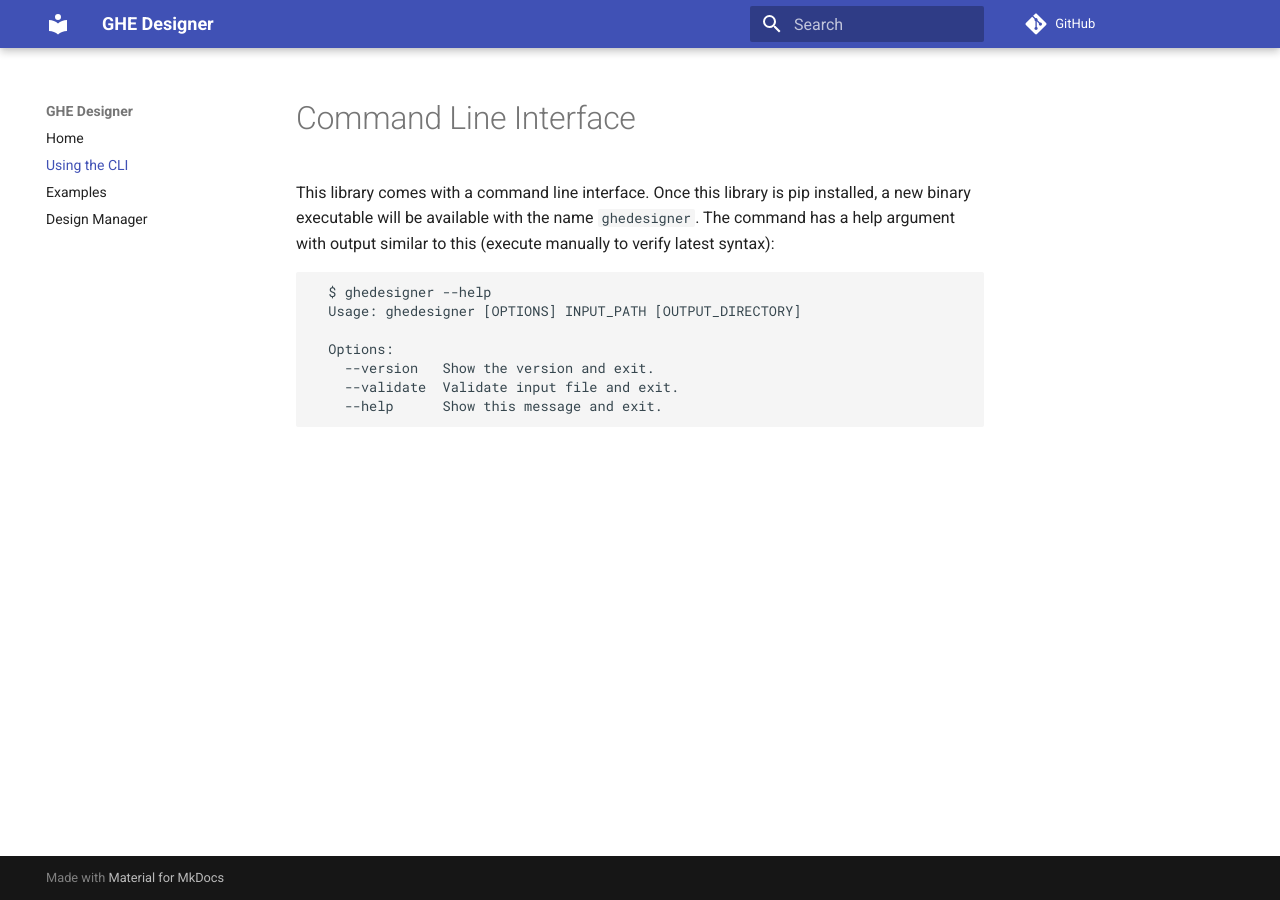
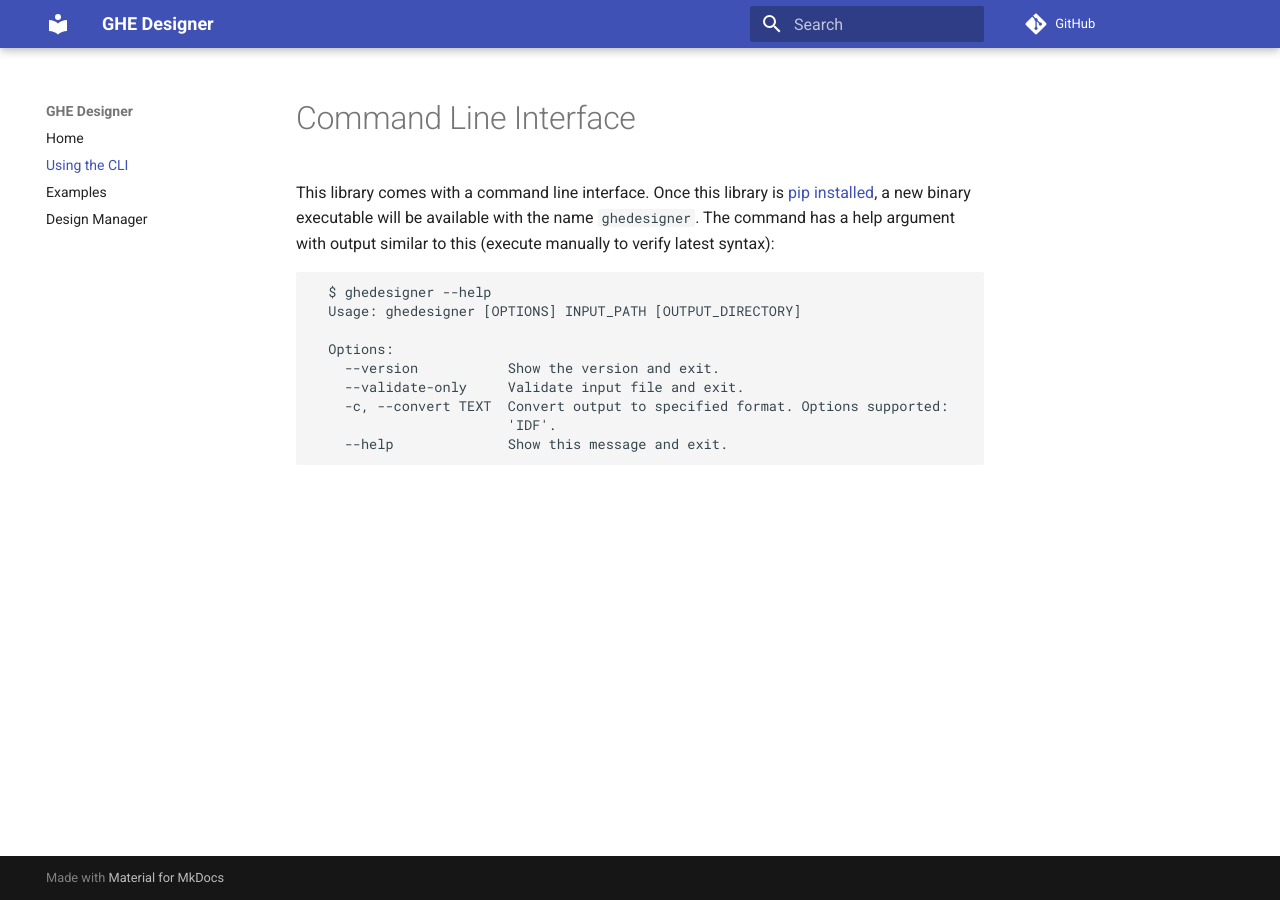
Before and after one commit to BETSRG/GHEDesigner, an MkDocs documentation site: the page built from docs/cli.md, in a window 1280 px wide. Built offline with MkDocs 1.6.1 and Material for MkDocs 9.7.7, drawn with Linux system fonts in a browser that asks for light colours; comment, search, counter and statistics services are not loaded.

Commit message:
update to current CLI syntax

````diff
--- a/docs/cli.md
+++ b/docs/cli.md
@@ -1,12 +1,14 @@
 # Command Line Interface
 
-This library comes with a command line interface. Once this library is pip installed, a new binary executable will be available with the name `ghedesigner`. The command has a help argument with output similar to this (execute manually to verify latest syntax):
+This library comes with a command line interface. Once this library is [pip installed](index.md#quick-start), a new binary executable will be available with the name `ghedesigner`. The command has a help argument with output similar to this (execute manually to verify latest syntax):
 ```bash
   $ ghedesigner --help
   Usage: ghedesigner [OPTIONS] INPUT_PATH [OUTPUT_DIRECTORY]
 
   Options:
-    --version   Show the version and exit.
-    --validate  Validate input file and exit.
-    --help      Show this message and exit.
+    --version           Show the version and exit.
+    --validate-only     Validate input file and exit.
+    -c, --convert TEXT  Convert output to specified format. Options supported:
+                        'IDF'.
+    --help              Show this message and exit.
 ```
````
